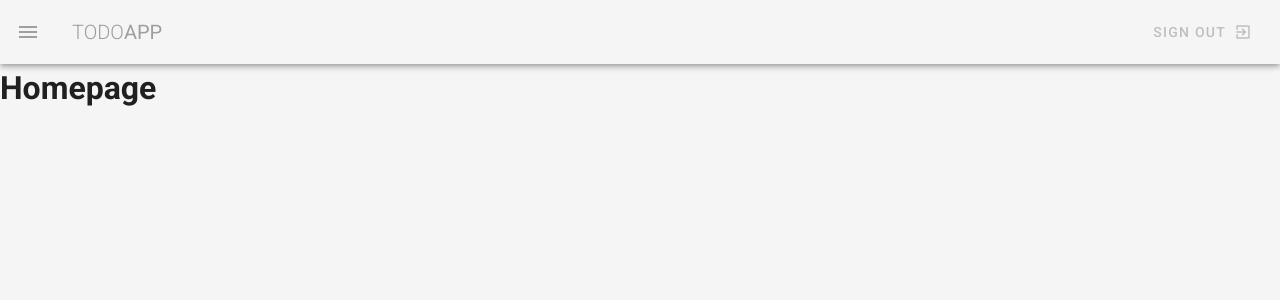
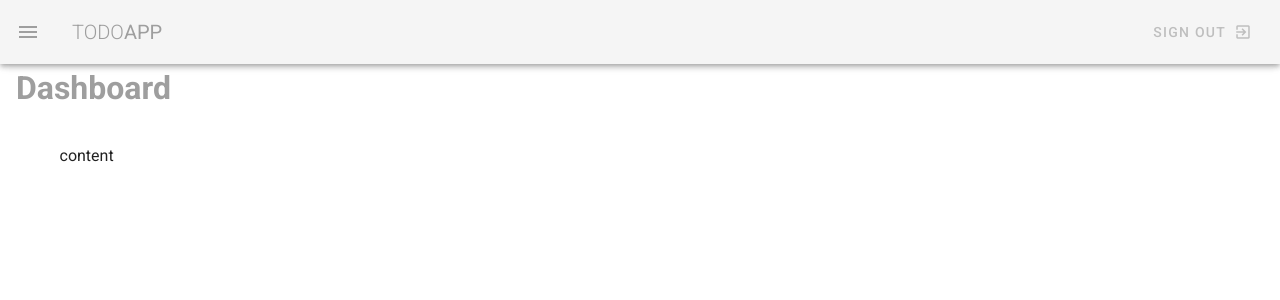
Before and after one commit to Pici1985/vuetify-todo, a Vue app: page / in a window 1280 px wide. Shown: the top 300 px of the page. Built offline with nearby package versions, Linux system fonts and the light colour scheme.

Commit message:
Routes and Container
created the routes and views also added a container for each view

```diff
--- a/src/App.vue
+++ b/src/App.vue
@@ -1,7 +1,7 @@
 <template>
-  <v-app>
+  <v-app class="grey lighten-4">
      <Navbar/>
-    <v-main class="grey lighten-4">
+    <v-main class="mx-4 mb-4">
       <router-view/>
     </v-main>
 
--- a/src/router/index.js
+++ b/src/router/index.js
@@ -1,23 +1,27 @@
 import Vue from 'vue'
 import VueRouter from 'vue-router'
-import HomeView from '../views/HomeView.vue'
+import DashboardView from '../views/DashboardView.vue'
+import ProjectsView from '../views/ProjectsView.vue'
+import TeamView from '../views/TeamView.vue'
 
 Vue.use(VueRouter)
 
 const routes = [
   {
     path: '/',
-    name: 'home',
-    component: HomeView
+    name: 'dashboard',
+    component: DashboardView
   },
   {
-    path: '/about',
-    name: 'about',
-    // route level code-splitting
-    // this generates a separate chunk (about.[hash].js) for this route
-    // which is lazy-loaded when the route is visited.
-    component: () => import(/* webpackChunkName: "about" */ '../views/AboutView.vue')
-  }
+    path: '/projects',
+    name: 'projects',
+    component: ProjectsView
+  },
+  {
+    path: '/team',
+    name: 'team',
+    component: TeamView
+  },
 ]
 
 const router = new VueRouter({
--- a/src/views/AboutView.vue
+++ /dev/null
@@ -1,5 +0,0 @@
-<template>
-  <div class="about">
-    <h1>About page</h1>
-  </div>
-</template>
--- a/src/views/HomeView.vue
+++ b/src/views/DashboardView.vue
@@ -1,7 +1,10 @@
 <template>
-    <div class="home">
-      <h1>Homepage</h1>
+    <div class="dashboard">
+      <h1 class="subheading grey--text">Dashboard</h1>
 
+      <v-container class="my-5">
+        content
+      </v-container>
     </div>
 </template>
 
--- /dev/null
+++ b/src/views/ProjectsView.vue
@@ -0,0 +1,19 @@
+<template>
+    <div class="projects">
+      <h1 class="subheading grey--text">Projects</h1>
+
+      <v-container class="my-5">
+        content
+      </v-container>
+    </div>
+</template>
+
+<script>
+export default {
+
+}
+</script>
+
+<style>
+
+</style>
--- /dev/null
+++ b/src/views/TeamView.vue
@@ -0,0 +1,19 @@
+<template>
+    <div class="team">
+        <h1 class="subheading grey--text">Team</h1>
+
+        <v-container class="my-5">
+            content
+        </v-container>
+    </div>
+</template>
+
+<script>
+export default {
+
+}
+</script>
+
+<style>
+
+</style>
```
